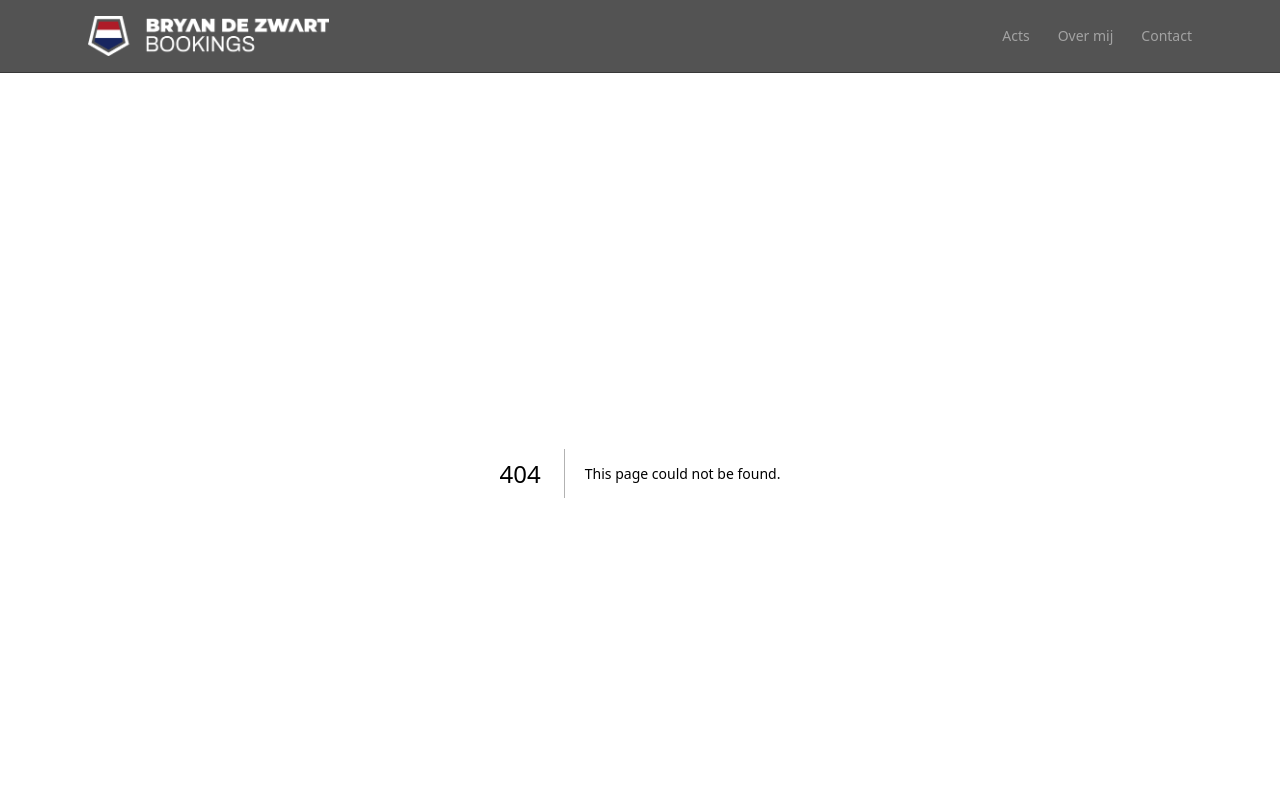
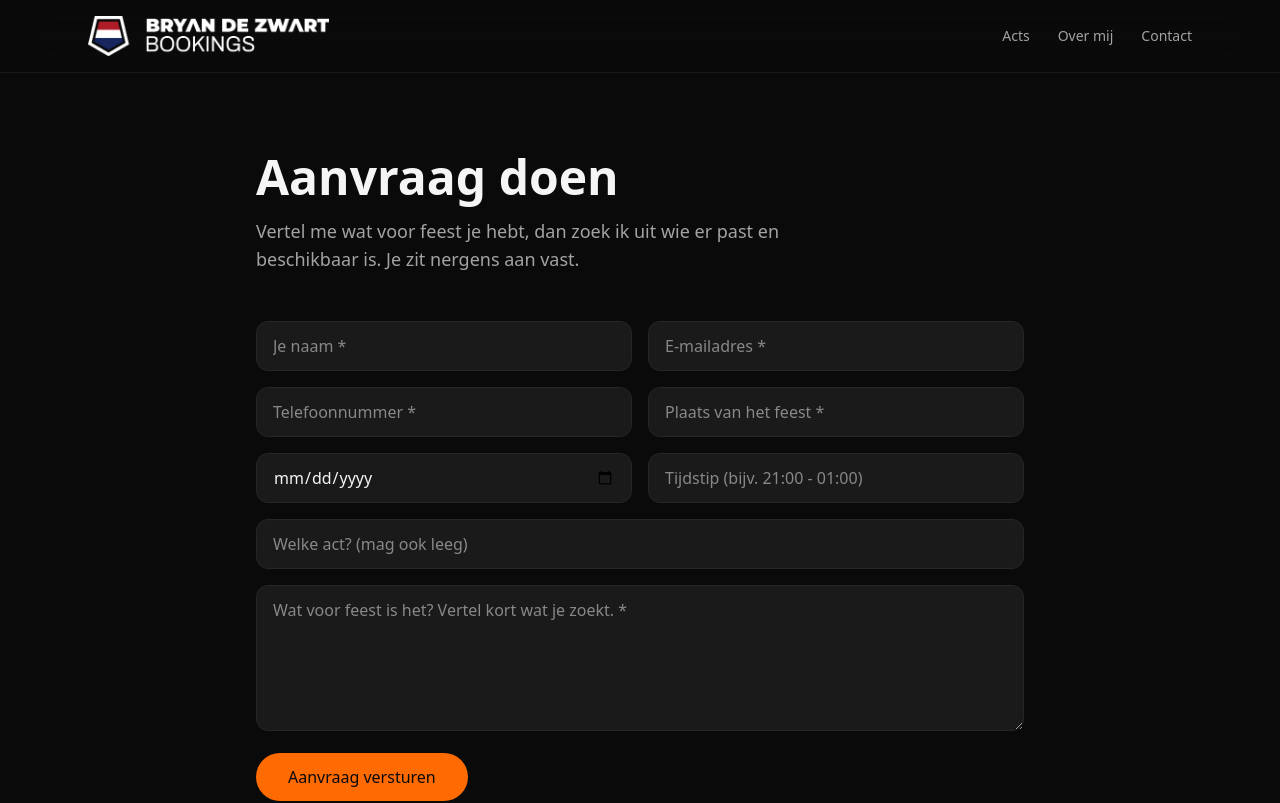
Before and after one commit to bryandezwart-portfolio/bdzbookings-site, a Next.js app: page /contact in a window 1280 px wide. Before the commit this address had no page. Shown: the top 803 px of the page. Built offline with nearby package versions, Linux system fonts and the light colour scheme.

Commit message:
Contactpagina met aanvraagformulier

```diff
--- /dev/null
+++ b/app/api/aanvraag/route.ts
@@ -0,0 +1,55 @@
+import { NextResponse } from "next/server";
+import { createPublicClient } from "@/lib/supabase";
+import { Resend } from "resend";
+
+export async function POST(request: Request) {
+  const body = await request.json().catch(() => ({}));
+
+  if (body.website) return NextResponse.json({ ok: true });
+
+  const { naam, email, telefoon, datum, tijdstip, plaats, artiesten, bericht } = body;
+  if (!naam || !email || !telefoon || !plaats || !bericht) {
+    return NextResponse.json({ error: "Vul alle verplichte velden in." }, { status: 400 });
+  }
+
+  const supabase = createPublicClient();
+  const { error } = await supabase.from("bdzbookings_aanvragen").insert({
+    naam, email, telefoon,
+    datum: datum || null,
+    tijdstip: tijdstip || null,
+    plaats,
+    artiesten: artiesten || null,
+    bericht,
+    status: "nieuw",
+  });
+
+  if (error) {
+    console.error("Aanvraag opslaan mislukt:", error.message);
+    return NextResponse.json({ error: "Er ging iets mis. Probeer het opnieuw of bel me." }, { status: 500 });
+  }
+
+  try {
+    const resend = new Resend(process.env.RESEND_API_KEY);
+    await resend.emails.send({
+      from: "BDZBookings <bookings@artiestenportaal.nl>",
+      to: "info@bdzmusic.nl",
+      replyTo: email,
+      subject: `Nieuwe aanvraag van ${naam}`,
+      text: [
+        `Naam: ${naam}`,
+        `E-mail: ${email}`,
+        `Telefoon: ${telefoon}`,
+        `Datum: ${datum || "-"}`,
+        `Tijdstip: ${tijdstip || "-"}`,
+        `Plaats: ${plaats}`,
+        `Act: ${artiesten || "-"}`,
+        "",
+        bericht,
+      ].join("\n"),
+    });
+  } catch (e) {
+    console.error("Mail versturen mislukt:", e);
+  }
+
+  return NextResponse.json({ ok: true });
+}
--- /dev/null
+++ b/app/contact/AanvraagForm.tsx
@@ -0,0 +1,57 @@
+"use client";
+
+import { useState } from "react";
+
+const veldStijl = "w-full rounded-xl border border-rand bg-kaart px-4 py-3 text-tekst outline-none transition focus:border-oranje";
+
+export default function AanvraagForm({ act }: { act?: string }) {
+  const [status, setStatus] = useState<"leeg" | "bezig" | "klaar" | "fout">("leeg");
+  const [melding, setMelding] = useState("");
+
+  async function verstuur(e: React.FormEvent<HTMLFormElement>) {
+    e.preventDefault();
+    setStatus("bezig");
+    const fd = new FormData(e.currentTarget);
+    const res = await fetch("/api/aanvraag", {
+      method: "POST",
+      headers: { "Content-Type": "application/json" },
+      body: JSON.stringify(Object.fromEntries(fd)),
+    });
+    const data = await res.json().catch(() => ({}));
+    if (res.ok) { setStatus("klaar"); }
+    else { setStatus("fout"); setMelding(data.error ?? "Er ging iets mis."); }
+  }
+
+  if (status === "klaar") {
+    return (
+      <div className="rounded-3xl border border-oranje/40 bg-kaart p-8">
+        <h2 className="text-2xl font-medium">Aanvraag ontvangen</h2>
+        <p className="mt-3 text-dim">Ik neem zo snel mogelijk contact met je op, meestal dezelfde dag nog. Je zit nergens aan vast.</p>
+      </div>
+    );
+  }
+
+  return (
+    <form onSubmit={verstuur} className="space-y-4">
+      <input type="text" name="website" tabIndex={-1} autoComplete="off" className="hidden" aria-hidden="true" />
+
+      <div className="grid gap-4 sm:grid-cols-2">
+        <input name="naam" required placeholder="Je naam *" className={veldStijl} />
+        <input name="email" type="email" required placeholder="E-mailadres *" className={veldStijl} />
+        <input name="telefoon" required placeholder="Telefoonnummer *" className={veldStijl} />
+        <input name="plaats" required placeholder="Plaats van het feest *" className={veldStijl} />
+        <input name="datum" type="date" className={veldStijl} />
+        <input name="tijdstip" placeholder="Tijdstip (bijv. 21:00 - 01:00)" className={veldStijl} />
+      </div>
+
+      <input name="artiesten" defaultValue={act ?? ""} placeholder="Welke act? (mag ook leeg)" className={veldStijl} />
+      <textarea name="bericht" required rows={5} placeholder="Wat voor feest is het? Vertel kort wat je zoekt. *" className={veldStijl} />
+
+      {status === "fout" && <p className="text-oranje">{melding}</p>}
+
+      <button type="submit" disabled={status === "bezig"} className="rounded-full bg-oranje px-8 py-3 font-medium text-zwart transition hover:opacity-90 disabled:opacity-50">{status === "bezig" ? "Versturen..." : "Aanvraag versturen"}</button>
+
+      <p className="text-sm text-dim">Vrijblijvend. Ik neem eerst persoonlijk contact met je op voordat er iets vastligt.</p>
+    </form>
+  );
+}
--- /dev/null
+++ b/app/contact/page.tsx
@@ -0,0 +1,21 @@
+import AanvraagForm from "./AanvraagForm";
+
+export const metadata = {
+  title: "Aanvraag doen | Bryan de Zwart Bookings",
+  description: "Vraag vrijblijvend de beschikbaarheid op voor een dj, artiest of band. Persoonlijk contact, geen verplichtingen.",
+};
+
+export default async function ContactPage({ searchParams }: { searchParams: Promise<{ act?: string }> }) {
+  const { act } = await searchParams;
+
+  return (
+    <main className="min-h-screen px-6 py-20">
+      <div className="mx-auto max-w-3xl">
+        <h1 className="text-4xl font-semibold sm:text-5xl">Aanvraag doen</h1>
+        <p className="mt-4 max-w-xl text-lg text-dim">Vertel me wat voor feest je hebt, dan zoek ik uit wie er past en beschikbaar is. Je zit nergens aan vast.</p>
+
+        <div className="mt-12"><AanvraagForm act={act} /></div>
+      </div>
+    </main>
+  );
+}
--- a/package.json
+++ b/package.json
@@ -12,7 +12,8 @@
     "@supabase/supabase-js": "^2.115.0",
     "next": "16.3.4",
     "react": "19.2.8",
-    "react-dom": "19.2.8"
+    "react-dom": "19.2.8",
+    "resend": "^6.26.0"
   },
   "devDependencies": {
     "@tailwindcss/postcss": "^4",
```
Also changed, not shown: 1 other file (tests, documents, lock files or other folders).
